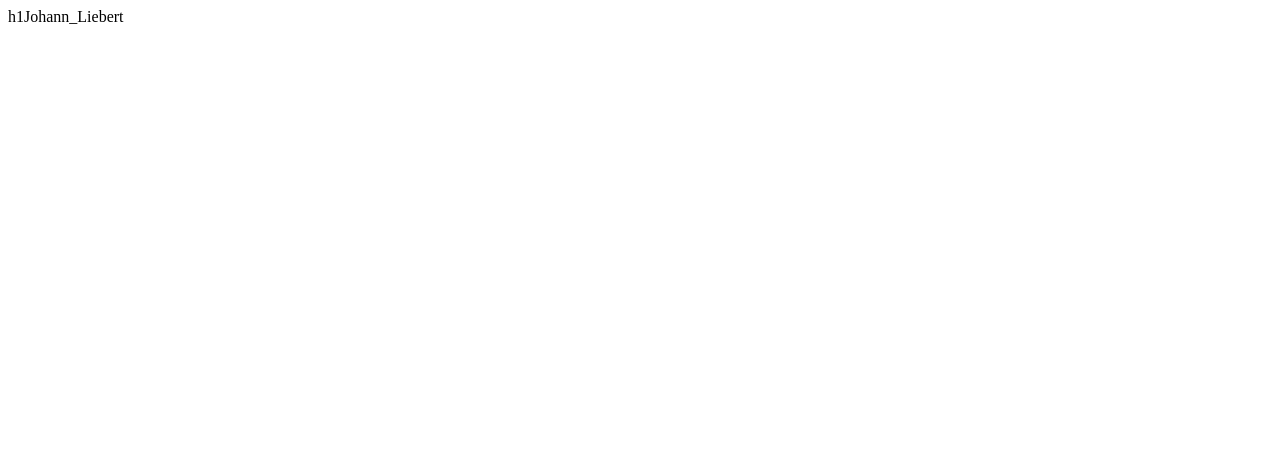
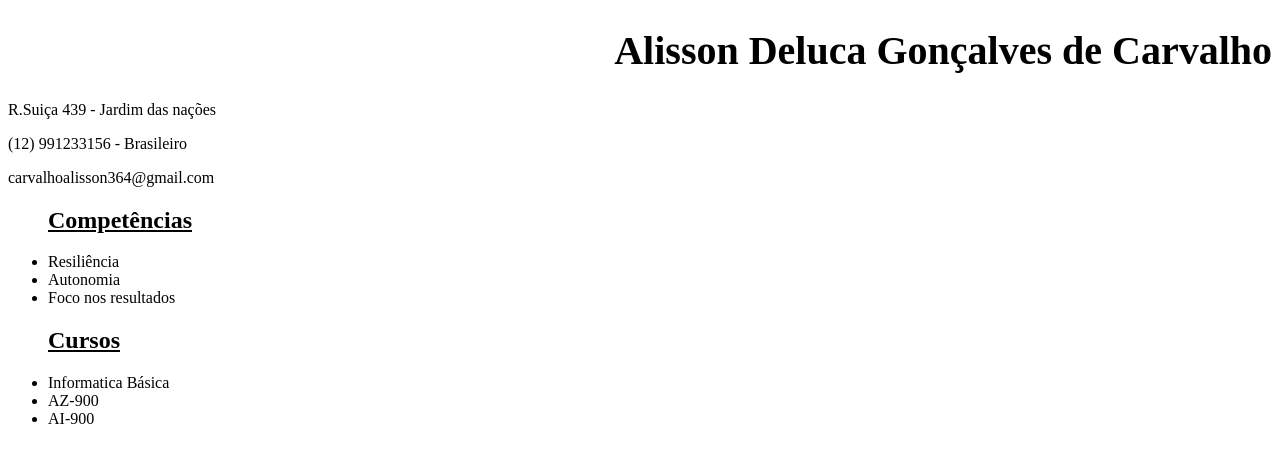
Before and after one commit to Pinguim333/Curr-culo, a plain HTML site: page index.html in a window 1280 px wide. Drawn offline with Linux system fonts and the light colour scheme.

Commit message:
Update index.html

```diff
--- a/index.html
+++ b/index.html
@@ -1 +1,24 @@
-h1Johann_Liebert
+<!DOCTYPE html>
+<html>
+<head>
+<title>Page Title</title>
+</head>
+<body>
+
+<h1 style="font-size:40px; text-align:right;">Alisson Deluca Gonçalves de Carvalho</h1>
+<p>R.Suiça 439 - Jardim das nações</p>
+<p>(12) 991233156 - Brasileiro</p>
+<p>carvalhoalisson364@gmail.com</p>
+
+<ul>
+
+<h2><ins> Competências </ins></h2>
+    <li>Resiliência</li>
+    <li>Autonomia</li>
+    <li>Foco nos resultados</li>
+
+
+<h2><ins> Cursos </ins></h2>
+    <li>Informatica Básica</li>
+    <li>AZ-900</li>
+    <li>AI-900</li>
```
